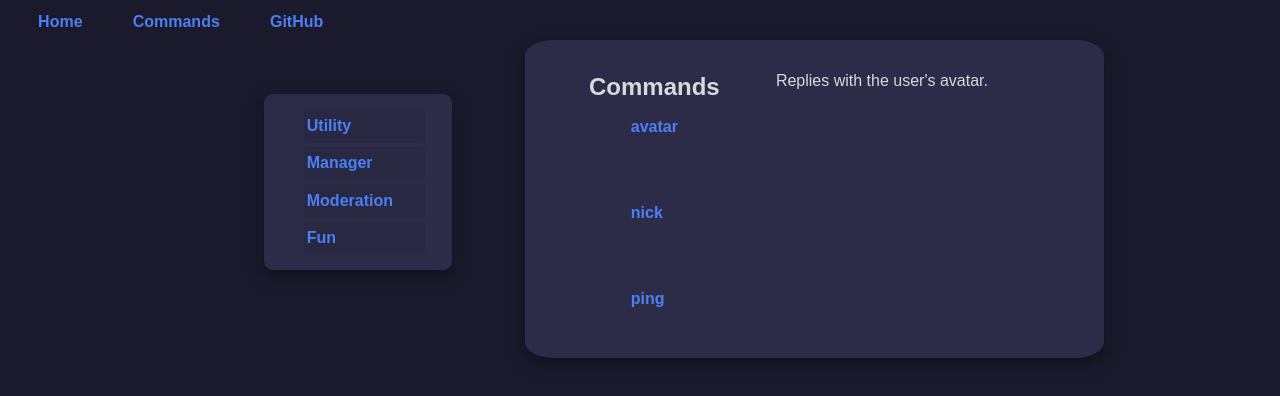
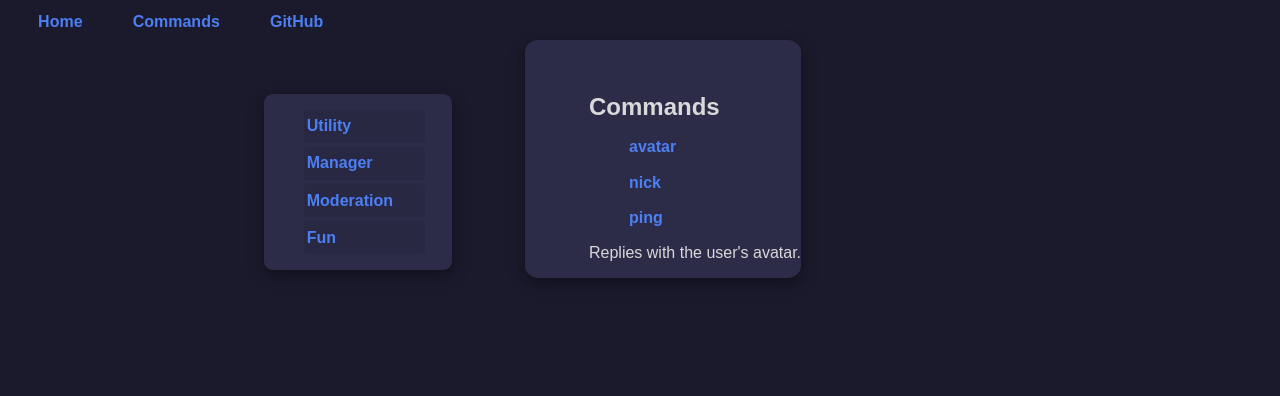
Before and after one commit to Crymepunk/rajikaru.xyz, a Next.js app: page /commands in a window 1280 px wide. Shown: the top 396 px of the page. Built offline with nearby package versions, Linux system fonts and the light colour scheme.

Commit message:
Changed lists to p tags and fixed css
changed the tags in an attempt to fix formatting, didnt work anyways lol

```diff
--- a/pages/commands.js
+++ b/pages/commands.js
@@ -78,19 +78,19 @@ export default function commands() {
           </ul>
         </div>
         <div id="commandsList3" className="invisible">
-          <ul>
-            <li className={menuStyles.commandsTop}>ban</li>
-            <li className={menuStyles.commands}>unban</li>
-            <li className={menuStyles.commands}>kick</li>
-            <li className={menuStyles.commands}>warn</li>
-            <li className={menuStyles.commands}>infractions</li>
-            <li className={menuStyles.commands}>purge</li>
-            <li className={menuStyles.commands}>say</li>
-          </ul>
+            <p className={menuStyles.commandsTop}>ban</p>
+            <p>balls</p>
+            <div className={menuStyles.commands}>unban</div>
+            <div className={menuStyles.commands}>kick</div>
+            <div className={menuStyles.commands}>warn</div>
+            <div className={menuStyles.commands}>infractions</div>
+            <div className={menuStyles.commands}>purge</div>
+            <div className={menuStyles.commands}>say</div>
         </div>
         <div id="commandsList4" className="invisible">
           <ul>
             <li className={menuStyles.commandsTop}>cuddle</li>
+
             <li className={menuStyles.commands}>hug</li>
             <li className={menuStyles.commands}>pat</li>
             <li className={menuStyles.commands}>slap</li>
@@ -99,9 +99,6 @@ export default function commands() {
             <li className={menuStyles.commands}>owoify</li>
             <li className={menuStyles.commands}>gayrate</li>
           </ul>
-          <div>
-            <p className={menuStyles.commandsDesc}>Cuddles the pinged member.</p>
-          </div>
         </div>
       </div>
     </>
--- a/styles/menu.module.css
+++ b/styles/menu.module.css
@@ -50,7 +50,6 @@
   background-color: #2c2c49;
   margin-top: 0%;
   padding-left: 5%;
-  padding-right: 30%;
   margin-left: 40%;
   padding-top: 0.01%;
   padding-bottom: 0.01%;
@@ -67,12 +66,9 @@
   font-size: 100%;
   font-weight: bold;
   display: block;
-  padding: 1% 2%;
   margin-right: 18%;
-  margin-top: 50%;
-  margin-bottom: 50%;
-  padding-top: 20%;
-  padding-bottom: 5%;
+  margin-top: 10%;
+  margin-bottom: 10%;
   border-radius: 5%;
 }
 
@@ -83,17 +79,13 @@
   font-size: 100%;
   font-weight: bold;
   display: block;
-  padding: 1% 2%;
-  margin-right: 18%;
   margin-top: 10%;
-  margin-bottom: 50%;
-  padding-bottom: 5%;
+  margin-bottom: 10%;
   border-radius: 5%;
 }
 
 .commandsDesc {
   color: rgb(217, 216, 218);
-  position: absolute;
   top: 5%;
   right: 20%;
   font-family: Arial, Helvetica, sans-serif;
```
